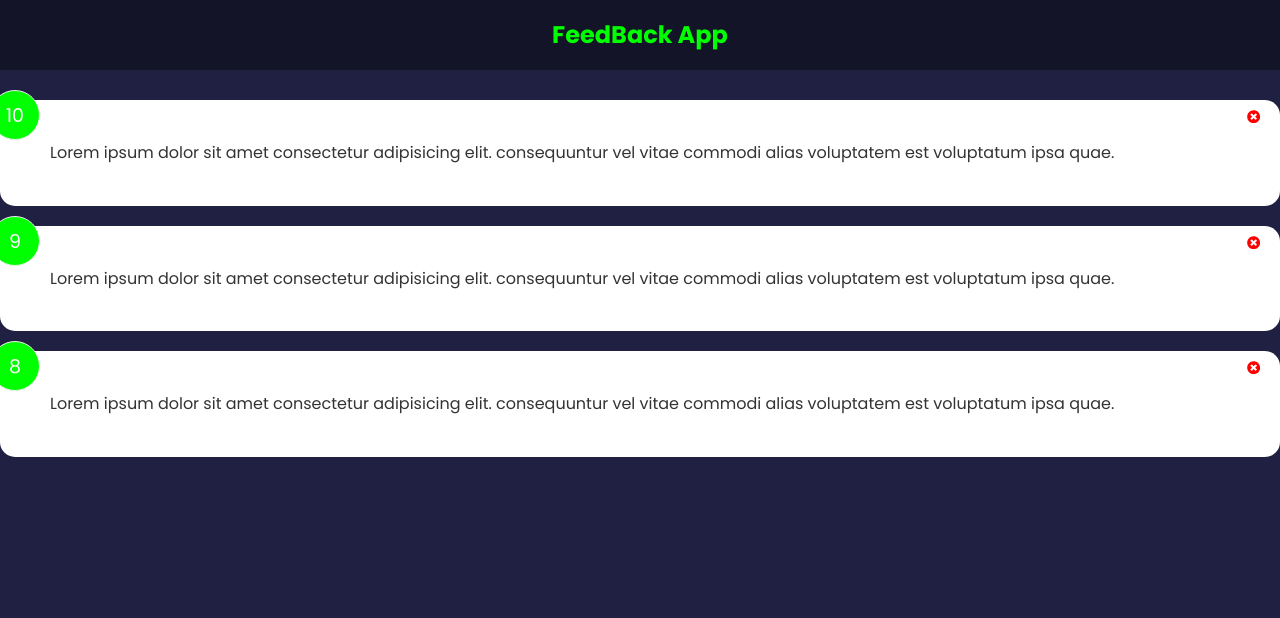
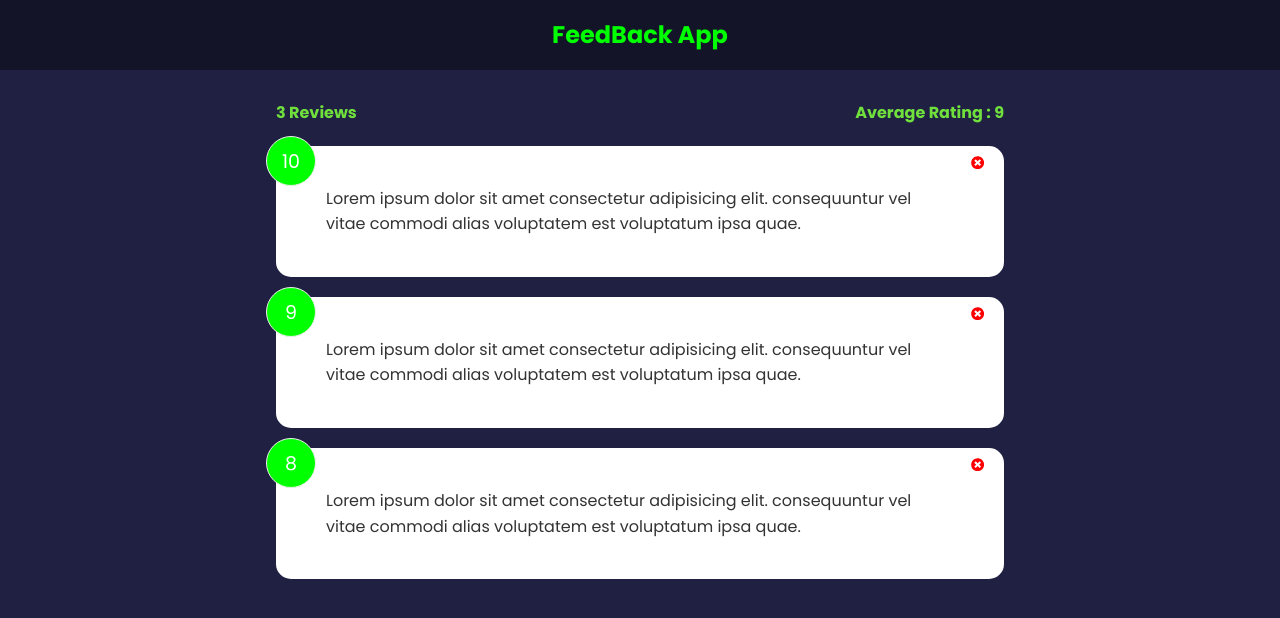
Before and after one commit to mvssgupta/feedback-form-app, a React (Create React App) app: page / in a window 1280 px wide. Shown: the top 618 px of the page. Built offline with nearby package versions, Linux system fonts and the light colour scheme.

Commit message:
created a feedbackStats component

```diff
--- a/src/App.js
+++ b/src/App.js
@@ -4,6 +4,7 @@
 import FeedbackList from "./components/FeedbackList";
 import HeaderComponent from "./components/HeaderComponent";
 import feedBackData from "./data/feedBackData";
+import FeedbackStats from "./components/FeedbackStats";
 
 function App() {
   const [feedback, setFeedback] = useState(feedBackData)
@@ -19,7 +20,8 @@
     <div>
       {/* we can pass arguments to the below header component */}
       <HeaderComponent></HeaderComponent>
-      <div>
+      <div className="container">
+      <FeedbackStats feedback = {feedback}></FeedbackStats>
       <FeedbackList feedback = {feedback} handleDelete ={deleteFeedback}></FeedbackList>
       </div>
     </div>
--- /dev/null
+++ b/src/components/FeedbackStats.jsx
@@ -0,0 +1,29 @@
+//this component is used to display the number of rating and the average rating.
+
+import React from 'react'
+import PropTypes from 'prop-types'
+function FeedbackStats({feedback}) {
+
+    //calculating the average using 'reduce' higher order function
+    let average = (feedback.reduce((sum,curr) => {
+    return sum + curr.rating;
+    },0))/feedback.length;
+
+    // making the average to maintain a value upto 1 decimal place
+    //and removing any trailling zeros if present
+    //.replace is used to remove the trailling zeros by passing it a regular expression
+    average= average.toFixed(1).replace(/[.,]0$/, "");
+
+  return (
+    <div className = "feedback-stats">
+        <h4>{feedback.length} Reviews</h4>
+        <h4>Average Rating : {isNaN(average) ? 0 : average}</h4>
+    </div>
+  )
+}
+
+FeedbackStats.propTypes = {
+    feedback : PropTypes.array.isRequired,
+}
+
+export default FeedbackStats
--- a/src/index.css
+++ b/src/index.css
@@ -119,7 +119,7 @@
 }
 
 .feedback-stats {
-  color: #fff;
+  color: rgb(112, 224, 61);
   display: flex;
   justify-content: space-between;
   align-items: center;
```
